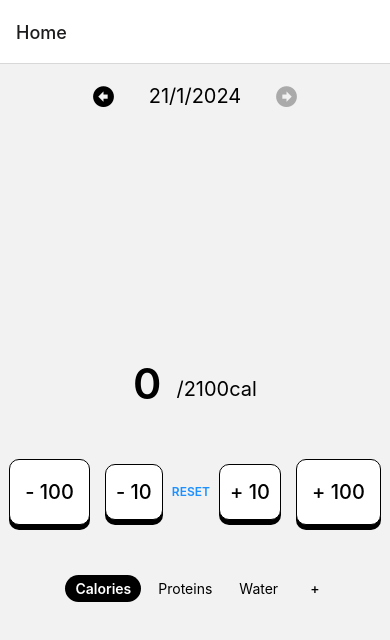
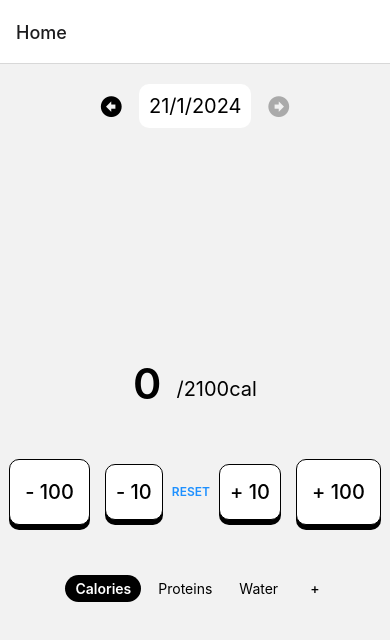
Before and after one commit to GarnierLenny/minimalist-calorie-tracker, a React Native app: screen /Home in a window 390 px wide. Shown: the top 640 px of the page. Built offline with nearby package versions, Linux system fonts and the light colour scheme.

Commit message:
Improved date change ui?ux

```diff
--- a/src/screens/Home/Home.styles.ts
+++ b/src/screens/Home/Home.styles.ts
@@ -5,8 +5,9 @@ const styles = StyleSheet.create({
     // backgroundColor: '#a20',
     position: 'absolute',
     top: 20,
+    alignItems: 'center',
     flexDirection: 'row',
-    width: '70%',
+    width: '57%',
     alignSelf: 'center',
     justifyContent: 'space-evenly',
   },
--- a/src/screens/Home/Home.tsx
+++ b/src/screens/Home/Home.tsx
@@ -6,7 +6,7 @@ import styles from "./Home.styles";
 import { RootStackParamList } from "../../../App";
 import type { NativeStackScreenProps } from '@react-navigation/native-stack';
 import Icon from 'react-native-vector-icons/MaterialCommunityIcons';
-import Animated, { useSharedValue, FlipInEasyX, FlipOutEasyX } from 'react-native-reanimated';
+import Animated, { useSharedValue, FlipInEasyX, FlipOutEasyX, withTiming, Easing, useAnimatedStyle, withSpring } from 'react-native-reanimated';
 import { unit, getSelectedType, editAmountButtonProps } from "./Home.types";
 import { formatDate } from "../../utils/formatDate";
 
@@ -86,11 +86,23 @@ const HomeScreen = ({ navigation }: NativeStackScreenProps<RootStackParamList, '
     getCalories('water', setWater);
   }, [date]);
 
+  const rotateX = useSharedValue(0);
+
+  const animatedStyle = useAnimatedStyle(() => (
+    {transform: [{ perspective: 500 }, { rotateX: `${rotateX.value}deg` }]}
+  ));
+
+
   const changeDateHandler = (increment: number) => {
     setDate(oldDate => {
       const newDate = new Date(oldDate);
 
-      newDate.setDate(newDate.getDate() + increment);
+      rotateX.value = withTiming(90, { duration: 100, easing: Easing.linear }, () => {
+        rotateX.value = withTiming(0, { duration: 100, easing: Easing.linear });
+      });
+      setTimeout(() => {
+        newDate.setDate(newDate.getDate() + increment);
+      }, 70);
       return newDate;
     })
   }
@@ -151,10 +163,7 @@ const HomeScreen = ({ navigation }: NativeStackScreenProps<RootStackParamList, '
     });
   };
 
-  const [animate, setAnimate] = useState<boolean>(false);
-
   const changeSelected = async (newSelected: string) => {
-    setAnimate(true);
     setSelected(newSelected);
     AsyncStorage.setItem('last-selected', newSelected);
   };
@@ -176,8 +185,11 @@ const HomeScreen = ({ navigation }: NativeStackScreenProps<RootStackParamList, '
       {/* date section*/}
       <SafeAreaView style={styles.dateContainer}>
         <IconButton name="arrow-left-bold-circle" size={25} callback={() => changeDateHandler(-1)} />
-        <Text style={styles.dateText}>{date.getDate()}/{date.getMonth() + 1}/
-        {date.getFullYear()}</Text>
+        <SafeAreaView style={{backgroundColor: '#fff', borderRadius: 10}}>
+          <Animated.View style={[{paddingHorizontal: 10, paddingVertical: 10}, animatedStyle]}>
+            <Text style={styles.dateText}>{date.getDate()}/{date.getMonth() + 1}/{date.getFullYear()}</Text>
+          </Animated.View>
+        </SafeAreaView>
         <IconButton color='#000' disabled={formatDate(date) === referenceDate ? true : false} name="arrow-right-bold-circle" size={25} callback={() => changeDateHandler(+1)} />
       </SafeAreaView>
       {/* 0g / 2100g section*/}
@@ -202,19 +214,19 @@ const HomeScreen = ({ navigation }: NativeStackScreenProps<RootStackParamList, '
       {/* Change selected intake section*/}
       <SafeAreaView style={{flexDirection: 'row', marginTop: 50, justifyContent: 'space-evenly', width: '70%', alignSelf: 'center'}}>
         {selected === 'calories' ?
-          <Animated.View style={{backgroundColor: '#000', paddingVertical: 5, paddingHorizontal: 10, borderRadius: 15}} entering={animate ? FlipInEasyX : undefined} exiting={animate ? FlipOutEasyX : undefined}>
+          <Animated.View style={{backgroundColor: '#000', paddingVertical: 5, paddingHorizontal: 10, borderRadius: 15}} entering={FlipInEasyX} exiting={FlipOutEasyX}>
             <Text style={{fontWeight: '600', color: '#fff'}}>Calories</Text>
           </Animated.View>
           :
           <ChangeSelectButton targetSelection="calories" />}
         {selected === 'proteins' ?
-          <Animated.View style={{backgroundColor: '#000', paddingVertical: 5, paddingHorizontal: 10, borderRadius: 15}} entering={animate ? FlipInEasyX : undefined} exiting={animate ? FlipOutEasyX : undefined}>
+          <Animated.View style={{backgroundColor: '#000', paddingVertical: 5, paddingHorizontal: 10, borderRadius: 15}} entering={FlipInEasyX} exiting={FlipOutEasyX}>
             <Text style={{fontWeight: '600', color: '#fff'}}>Proteins</Text>
           </Animated.View>
           :
           <ChangeSelectButton targetSelection="proteins" />}
         {selected === 'water' ?
-          <Animated.View style={{backgroundColor: '#000', paddingVertical: 5, paddingHorizontal: 10, borderRadius: 15}} entering={animate ? FlipInEasyX : undefined} exiting={animate ? FlipOutEasyX : undefined}>
+          <Animated.View style={{backgroundColor: '#000', paddingVertical: 5, paddingHorizontal: 10, borderRadius: 15}} entering={FlipInEasyX} exiting={FlipOutEasyX}>
             <Text style={{fontWeight: '600', color: '#fff'}}>Water</Text>
           </Animated.View>
           :
```
